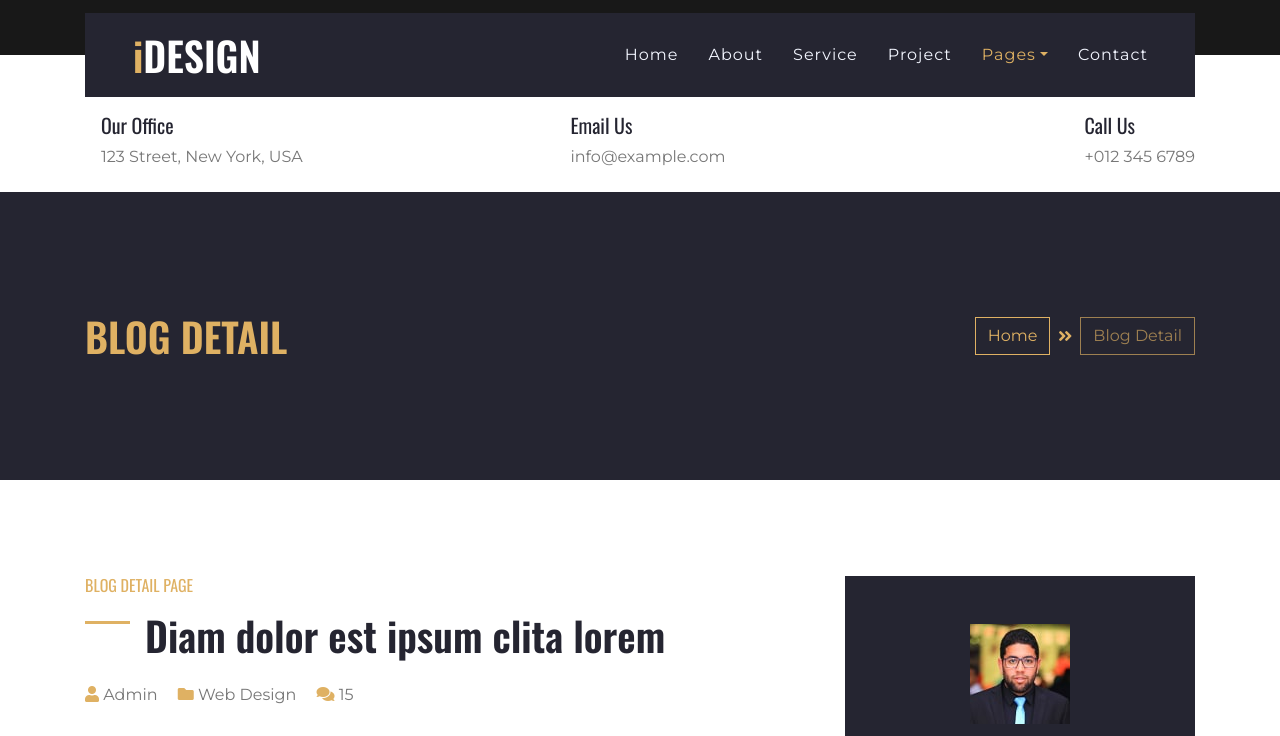
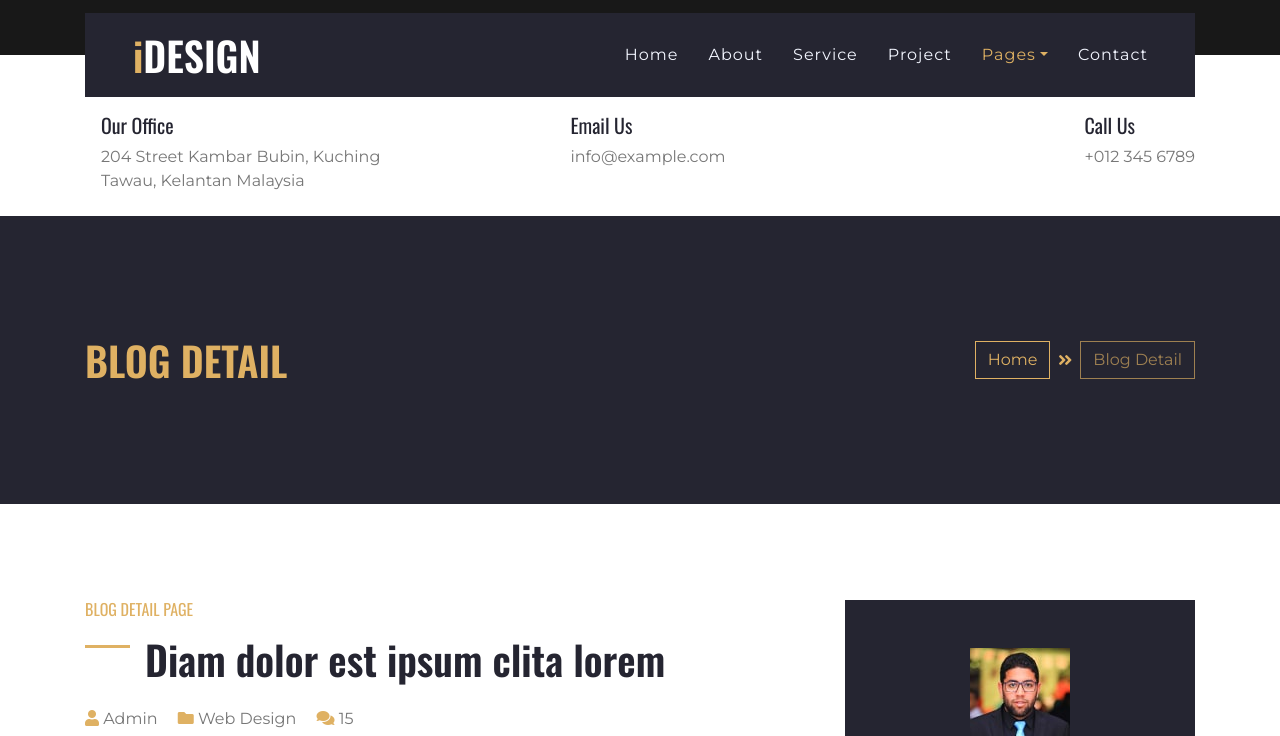
Before and after one commit to Chicoow/ChicoowesE, a plain HTML site: page single.html in a window 1280 px wide. Shown: the part 43-779 px from the top of the page. Drawn offline with nearby package versions, Linux system fonts and the light colour scheme; some packages are replaced by stand-ins of ours; a script that the page names is missing; a web font is replaced by a local one.

Commit message:
Update single.html

```diff
--- a/single.html
+++ b/single.html
@@ -3,7 +3,7 @@
 
 <head>
     <meta charset="utf-8">
-    <title>iDESIGN - Interior Design HTML Template</title>
+    <title>iDESIGN - Interior Design By Danish Niqqer</title>
     <meta content="width=device-width, initial-scale=1.0" name="viewport">
     <meta content="Free HTML Templates" name="keywords">
     <meta content="Free HTML Templates" name="description">
@@ -108,7 +108,7 @@
                         <h1 class="flaticon-office font-weight-normal text-primary m-0 mr-3"></h1>
                         <div class="d-flex flex-column">
                             <h5>Our Office</h5>
-                            <p class="m-0">123 Street, New York, USA</p>
+                            <p class="m-0">204 Street Kambar Bubin, Kuching Tawau, Kelantan Malaysia</p>
                         </div>
                     </div>
                 </div>
```
